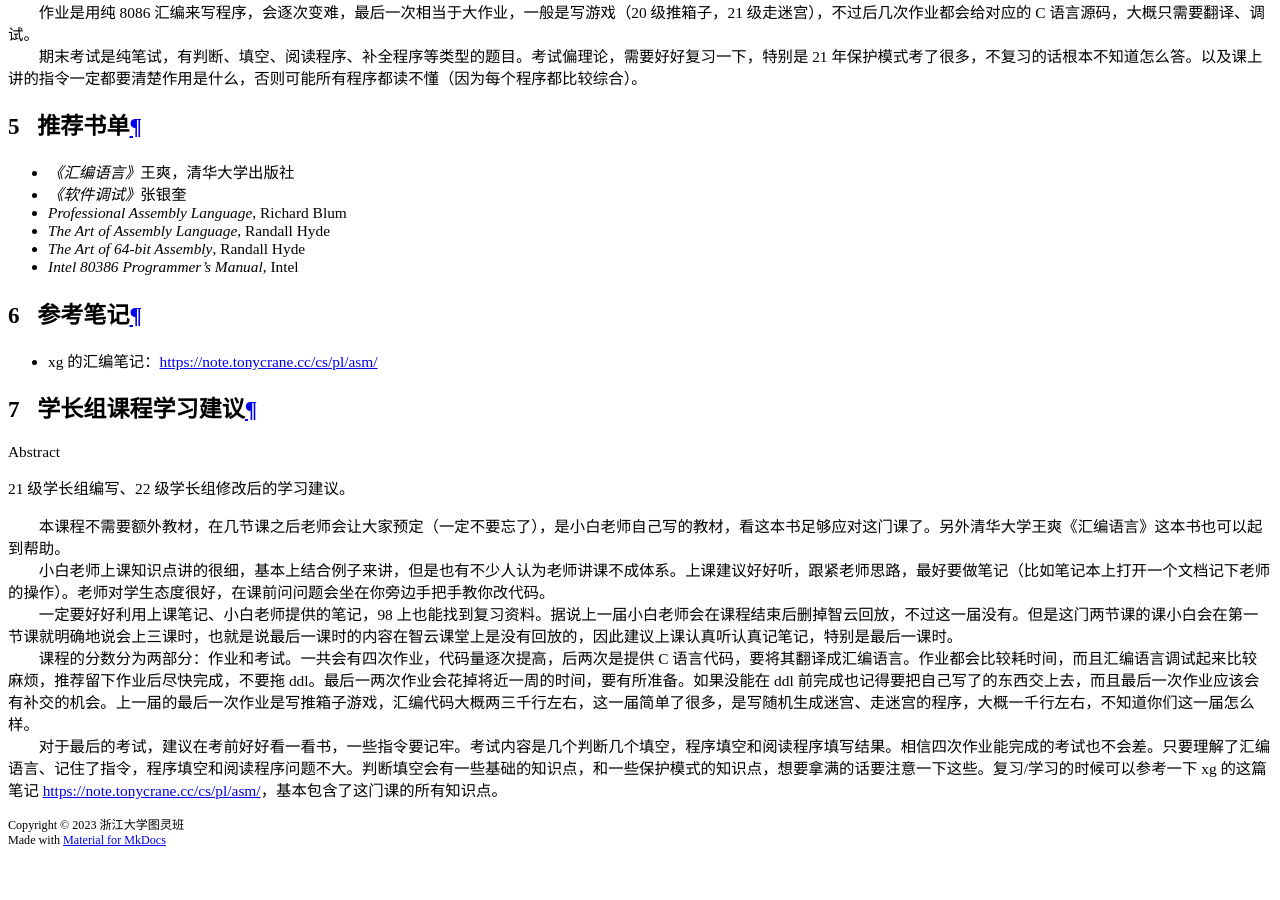
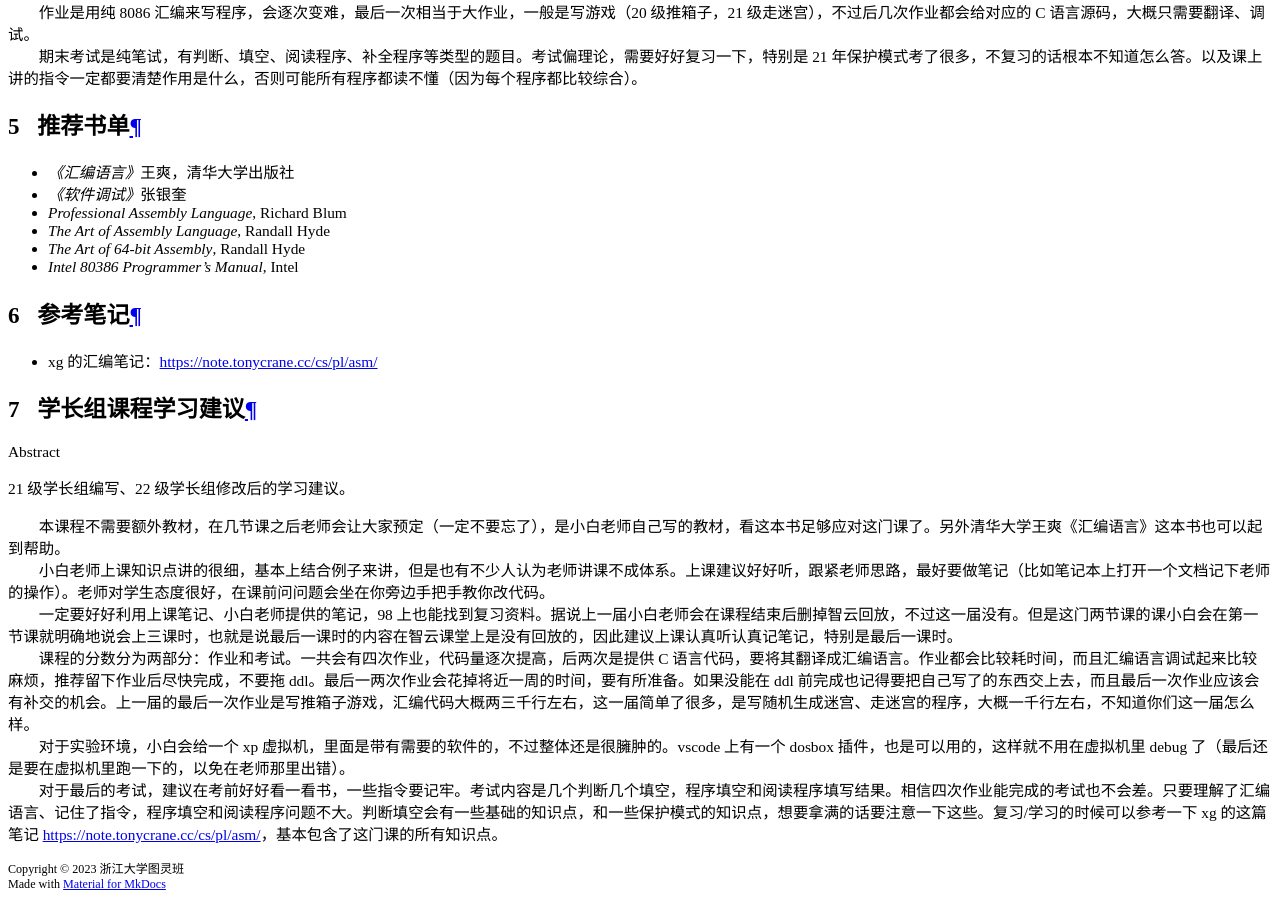
Before and after one commit to ZJU-Turing/TuringCourses, an MkDocs documentation site: the page built from docs/major_mandatory/assemble/index.md, in a window 1280 px wide and 900 px high, scrolled down 15972 px. Built offline with MkDocs 1.6.1 and Material for MkDocs 9.7.7, drawn with Linux system fonts in a browser that asks for light colours; comment, search, counter and statistics services are not loaded; before the commit the page ends 16828 px from its top, so only the background shows below that.

Commit message:
docs: 更新汇编学习建议

```diff
--- a/docs/major_mandatory/assemble/index.md
+++ b/docs/major_mandatory/assemble/index.md
@@ -46,4 +46,5 @@
 &emsp;&emsp;小白老师上课知识点讲的很细，基本上结合例子来讲，但是也有不少人认为老师讲课不成体系。上课建议好好听，跟紧老师思路，最好要做笔记（比如笔记本上打开一个文档记下老师的操作）。老师对学生态度很好，在课前问问题会坐在你旁边手把手教你改代码。
 &emsp;&emsp;一定要好好利用上课笔记、小白老师提供的笔记，98 上也能找到复习资料。据说上一届小白老师会在课程结束后删掉智云回放，不过这一届没有。但是这门两节课的课小白会在第一节课就明确地说会上三课时，也就是说最后一课时的内容在智云课堂上是没有回放的，因此建议上课认真听认真记笔记，特别是最后一课时。
 &emsp;&emsp;课程的分数分为两部分：作业和考试。一共会有四次作业，代码量逐次提高，后两次是提供 C 语言代码，要将其翻译成汇编语言。作业都会比较耗时间，而且汇编语言调试起来比较麻烦，推荐留下作业后尽快完成，不要拖 ddl。最后一两次作业会花掉将近一周的时间，要有所准备。如果没能在 ddl 前完成也记得要把自己写了的东西交上去，而且最后一次作业应该会有补交的机会。上一届的最后一次作业是写推箱子游戏，汇编代码大概两三千行左右，这一届简单了很多，是写随机生成迷宫、走迷宫的程序，大概一千行左右，不知道你们这一届怎么样。
+&emsp;&emsp;对于实验环境，小白会给一个 xp 虚拟机，里面是带有需要的软件的，不过整体还是很臃肿的。vscode 上有一个 dosbox 插件，也是可以用的，这样就不用在虚拟机里 debug 了（最后还是要在虚拟机里跑一下的，以免在老师那里出错）。
 &emsp;&emsp;对于最后的考试，建议在考前好好看一看书，一些指令要记牢。考试内容是几个判断几个填空，程序填空和阅读程序填写结果。相信四次作业能完成的考试也不会差。只要理解了汇编语言、记住了指令，程序填空和阅读程序问题不大。判断填空会有一些基础的知识点，和一些保护模式的知识点，想要拿满的话要注意一下这些。复习/学习的时候可以参考一下 xg 的这篇笔记 https://note.tonycrane.cc/cs/pl/asm/，基本包含了这门课的所有知识点。
```
